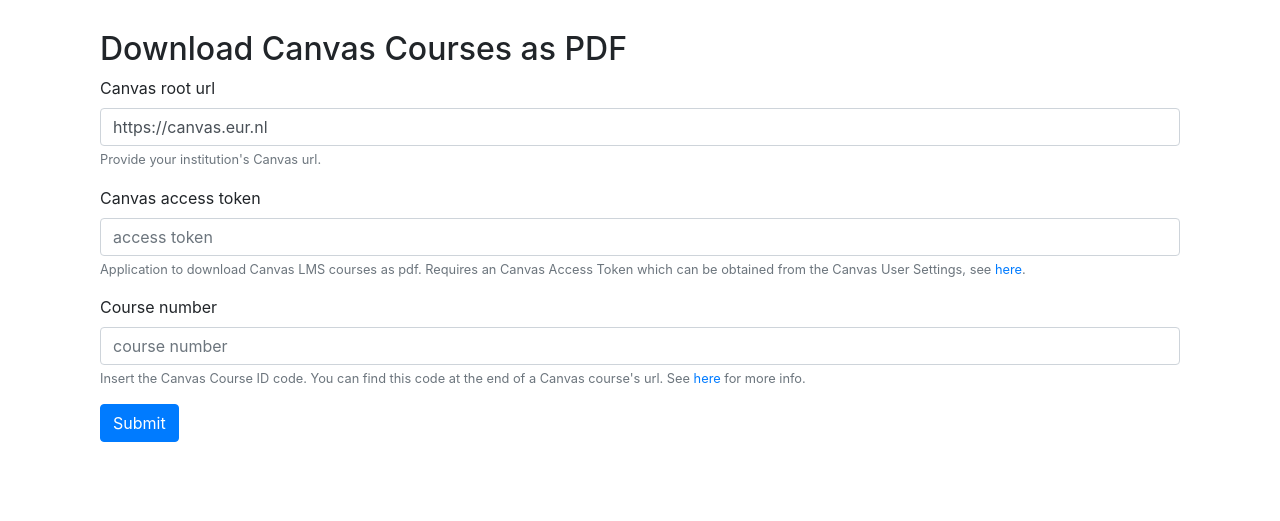
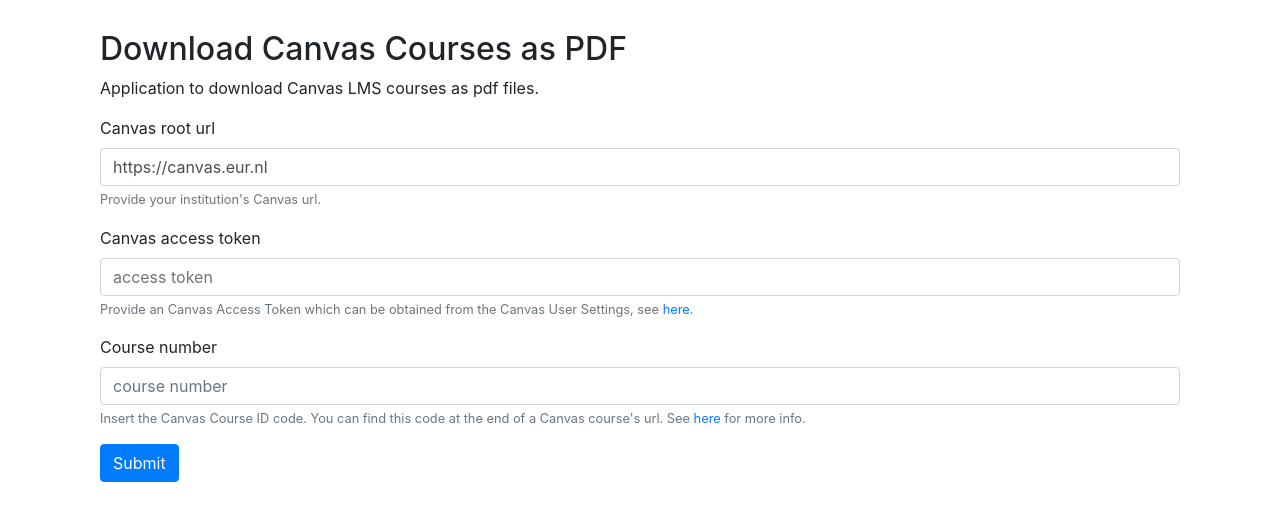
Before and after one commit to rjadr/canvas-course-to-pdf, a Flask app: page / in a window 1280 px wide. Shown: the top 521 px of the page. Run offline with Flask 2, Linux system fonts and the light colour scheme; some libraries are stand-ins or nearby versions.

Commit message:
Update index.html

```diff
--- a/templates/index.html
+++ b/templates/index.html
@@ -29,6 +29,7 @@
     <div class="container">
         <form action="/course_manual" id="form" method="post">
             <h2>Download Canvas Courses as PDF</h2>
+            <p>Application to download Canvas LMS courses as pdf files.</p>
             <div class="form-group">
                 <div class="form-group">
                     <label for="canvas_url">Canvas root url</label>
@@ -37,7 +38,7 @@
                 </div>
                 <label for="access_token">Canvas access token</label>
                 <input type="text" class="form-control" id="access_token" name="access_token" aria-describedby="access_token_Help" placeholder="access token" required>
-                <small id="access_token_Help" class="form-text text-muted">Application to download Canvas LMS courses as pdf. Requires an Canvas Access Token which can be obtained from the Canvas User Settings, see <a href="https://community.canvaslms.com/docs/DOC-10806-4214724194" target="_blank">here</a>.</small>
+                <small id="access_token_Help" class="form-text text-muted">Provide an Canvas Access Token which can be obtained from the Canvas User Settings, see <a href="https://community.canvaslms.com/docs/DOC-10806-4214724194" target="_blank">here</a>.</small>
             </div>
             <div class="form-group">
                 <label for="course_number">Course number</label>
```
